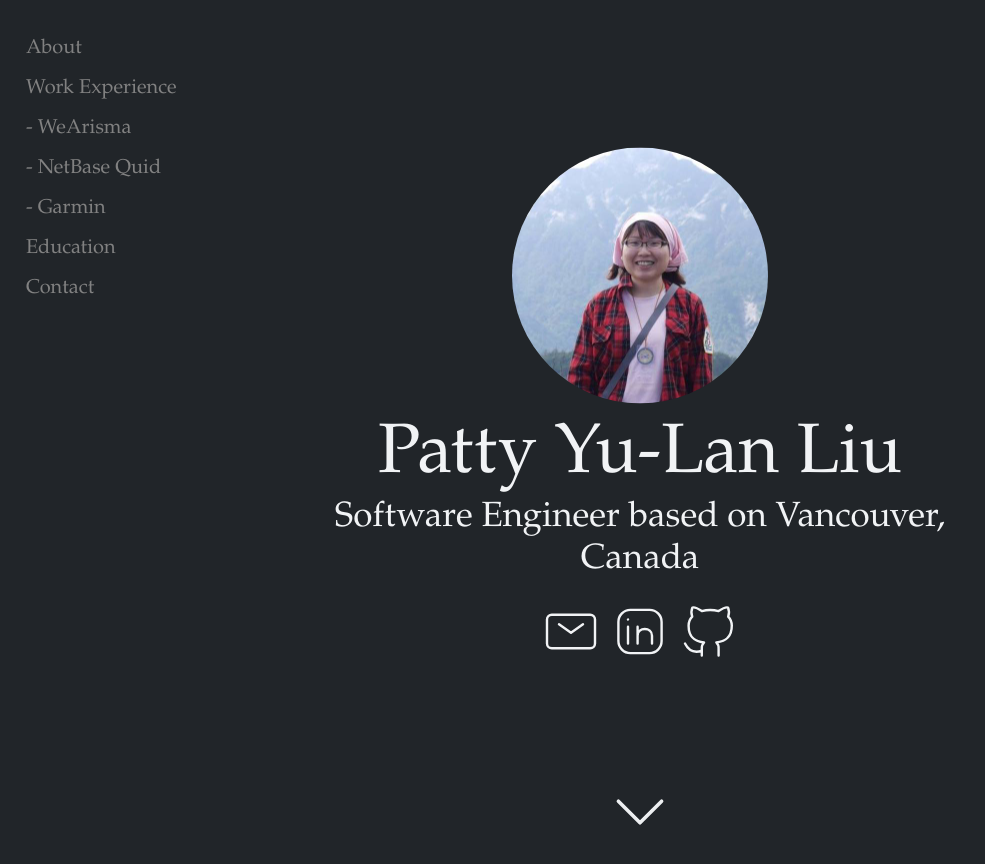
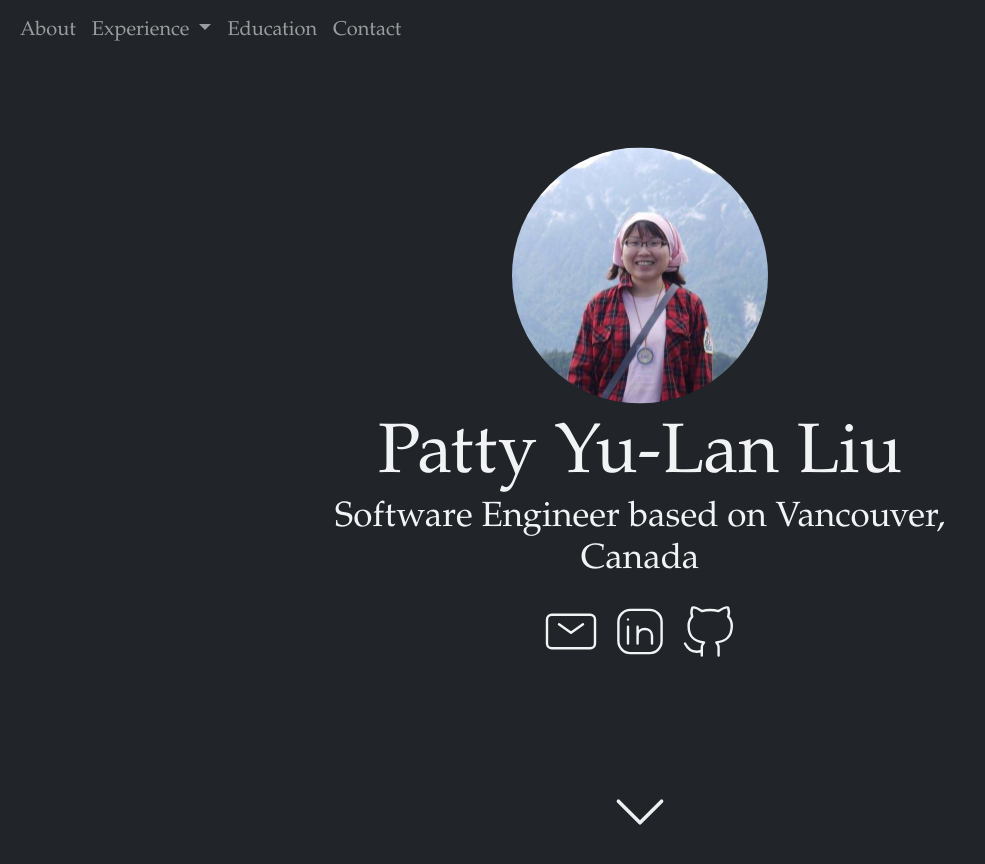
Before and after one commit to ikulan/personal_website_v1, a Jekyll site: the page built from index.md, in a window 1280 px wide and 900 px high. Shown: the top 864 px of the window, without its empty margins (0-985 px from the left). Built offline with Jekyll 4.4.1, drawn with Linux system fonts in a browser that asks for light colours; some of the changed text lies outside the part shown.

Commit message:
Change side nav to responsive top navbar
- Utilize boostrap's responsive navbar with dropdown menu
- Add script link to popper.js to support bootstrap navbar

```diff
--- a/_includes/head.html
+++ b/_includes/head.html
@@ -10,6 +10,7 @@
     {% endif %}
   </title>
 
+  <script src="https://unpkg.com/@popperjs/core@2"></script>
   <link rel="stylesheet" href="{{ '/assets/css/bootstrap.min.css' | relative_url }}">
   <link rel="stylesheet" href="{{ '/assets/css/open-color.min.css' | relative_url }}">
   <link rel="stylesheet" href="{{ '/assets/css/syntax.css' | relative_url }}">
@@ -22,3 +23,30 @@
 
   {% seo title=false %}
 </head>
+
+<nav class="navbar navbar-dark navbar-expand-sm fixed-top">
+  <div class="container-fluid">
+    <!-- show up menu item for small screen -->
+    <button class="navbar-toggler" type="button" data-bs-toggle="collapse" data-bs-target="#navbarSupportedContent" aria-controls="navbarSupportedContent" aria-expanded="false" aria-label="Toggle navigation">
+      <span class="navbar-toggler-icon"></span>
+    </button>
+    <!-- menu -->
+    <div class="collapse navbar-collapse" id="navbarSupportedContent">
+      <ul class="navbar-nav me-auto mb-2 mb-lg-0">
+        <li class="nav-item"><a class="nav-link" href="#about">About</a></li>
+        <li class="nav-item dropdown">
+          <a class="nav-link dropdown-toggle" href="#" role="button" data-bs-toggle="dropdown" aria-expanded="false">
+            Experience
+          </a>
+          <ul class="dropdown-menu">
+            <li><a class="dropdown-item" href="#wearisma">WeArisma</a></li>
+            <li><a class="dropdown-item" href="#nb">NetBase Quid</a></li>
+            <li><a class="dropdown-item" href="#garmin">Garmin</a></li>
+          </ul>
+        </li>
+        <li class="nav-item"><a class="nav-link" href="#ed">Education</a></li>
+        <li class="nav-item"><a class="nav-link" href="#contact">Contact</a></li>
+      </ul>
+    </div>
+  </div>
+</nav>
--- a/_sass/_base.scss
+++ b/_sass/_base.scss
@@ -73,25 +73,12 @@ table.table {
   color: var(--color-text);
 }
 
-.sidenav {
-  width: 180px;
-  position: fixed;
-  z-index: 1;
-  top: 20px;
-  left: 10px;
-  background: var(--color-particles-background);
-  overflow-x: hidden;
-  padding: 8px 0;
+nav {
+  background-color: var(--color-particles-background);
+  color: var(--color-particles-text);
 }
 
-.sidenav a {
-  padding: 6px 8px 6px 16px;
-  text-decoration: none;
-  font-size: 1em;
-  color: #818181;
-  display: block;
+/* Go up a little bit when link to the anchor */
+.anchor {
+  scroll-margin-top: 100px;
 }
-
-.sidenav a:hover {
-  color: #f1f1f1;
-}
--- a/index.md
+++ b/index.md
@@ -3,18 +3,7 @@ layout: home
 title: Home
 ---
 
-<!-- Side navigation -->
-<div class="sidenav">
-  <a href="#about">About</a>
-  <a href="#exp">Work Experience</a>
-  <a href="#work-wearisma"> - WeArisma</a>
-  <a href="#work-nb"> - NetBase Quid</a>
-  <a href="#work-garmin"> - Garmin</a>
-  <a href="#ed">Education</a>
-  <a href="#contact">Contact</a>
-</div>
-
-<h1 id="about">About</h1>
+<h1 id="about" class="anchor">About</h1>
 
 Hi👋, I am Patty. I’m actively seeking job opportunities.
 
@@ -26,14 +15,13 @@ I had a career gap to focus on taking care of my baby and family. Now I am ready
 
 ***
 
-<h1 id="exp">Working Experience</h1>
+# Working Experience
 
-<h2 id="work-wearisma">Full Stack Engineer</h2>
+<h2 id="wearisma" class="anchor">Full Stack Engineer</h2>
 Remote from Vancouver, Canada | [WeArisma](https://www.wearisma.com/) \
 `#Ruby #Javascript #CSS #Python #MongoDB #Elasticsearch #Heroku #GitHub`
 
 At WeArisma, a UK-based startup, I have gained valuable expertise in web application development using Ruby and Javascript. The company's product is a platform for marketing professionals to manage and analyze their influencer marketing events on social media. Here are the accomplishments of my role,
-
 
 <dt>Backend</dt>
 - Utilized NoSQL databse technology such as `MongoDB` to store and operate the large-volume data.
@@ -54,11 +42,11 @@ At WeArisma, a UK-based startup, I have gained valuable expertise in web applica
 Working at the start-up, I had the opportunity to immerse myself in various aspects of technology. I enjoyed the efficiency and challenging nature of working in a fast-paced working environment. I also enjoyed working closely with client-facing colleagues to deliver features that highly aligned with clients' needs.
 
 ![Year end gathering at London, UK](assets/photo_wearisma.jpeg "Wearisma")
-<em><center>Year end gathering at London, UK</center></em>
+<em><center>Year-end gathering at London, UK</center></em>
 
-* * *
+***
 
-<h2 id="work-nb">Software Engineer</h2>
+<h2 id="nb" class="anchor">Software Engineer</h2>
 Taipei, Taiwan | Netbase Solutions (Now [NetBase Quid](https://netbasequid.com/)) \
 `#Java #Maven #NLP #XML #Git #Jenkins #Jira`
 
@@ -75,9 +63,9 @@ I've gained valuable experiences working with teams across the globe. The compan
 ![Work with linguists at Heidelberg, Germany](assets/photo_nb_germany.jpeg "Business trip to Heidelberg")
 <em><center>Worked with linguists at Heidelberg, Germany</center></em>
 
-* * *
+***
 
-<h2 id="work-garmin">Software Engineer</h2>
+<h2 id="garmin" class="anchor">Software Engineer</h2>
 Taipei, Taiwan | [Garmin](https://www.garmin.com/) \
 `#C #EmbeddedSystem #Git`
 
@@ -85,7 +73,7 @@ The first job after I graduated was to develop system software of consumer elect
 
 ***
 
-<h1 id="ed">Education</h1>
+<h1 id="ed" class="anchor"> Education </h1>
 
 ## 🎓 Master of Science in Computer Science
 National Tsing Hua University, Taiwan \
```
